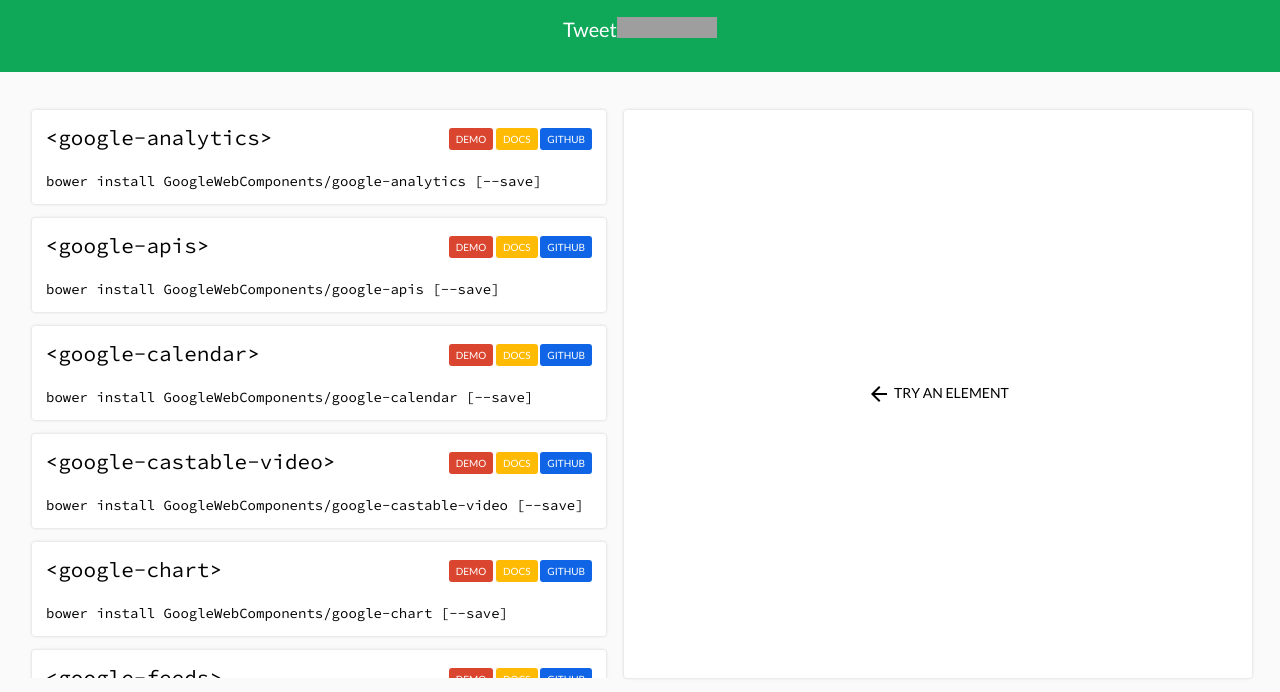
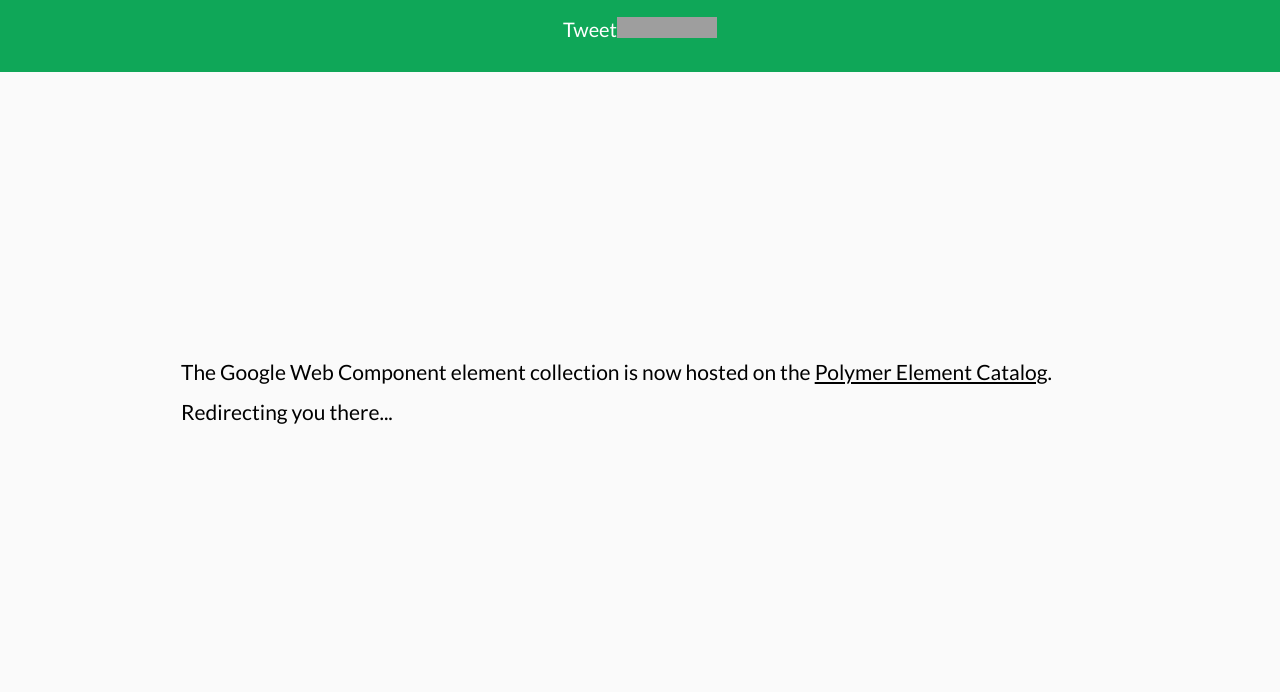
Before and after one commit to GoogleWebComponents/googlewebcomponents.github.io, a website: page index.html in a window 1280 px wide. Shown: the part 122-814 px from the top of the page. Drawn offline with Linux system fonts and the light colour scheme; grey boxes are pictures that could not be loaded.

Commit message:
Redirect to catalog

```diff
--- a/index.html
+++ b/index.html
@@ -6,6 +6,7 @@
   <meta name="viewport" content="width=device-width, minimum-scale=1.0, initial-scale=1.0, user-scalable=yes">
   <meta name="description" content="A collection of web components for Google APIs and services.">
   <meta itemprop="image" content="http://googlewebcomponents.github.io/img/logo.png">
+  <meta http-equiv="refresh" content="5;URL=https://elements.polymer-project.org/browse?package=google-web-components">
 
   <title>Google Web Components</title>
 
@@ -45,9 +46,14 @@
   </div>
 </header>
 
-<main>
+<main class="layout horizontal center-center">
 
-<template id="t" is="dom-bind">
+
+<h2 style="max-width: 75%;line-height:40px">
+  The Google Web Component element collection is now hosted on the <a href="https://elements.polymer-project.org/browse?package=google-web-components" style="text-decoration:underline">Polymer Element Catalog</a>. Redirecting you there...
+</h2>
+
+<!-- <template id="t" is="dom-bind">
 
 <article id="list">
   <template is="dom-repeat" items="{{elements}}" as="e">
@@ -69,7 +75,7 @@
   <iframe src="{{iframeSrc}}" hidden="{{!iframeSrc}}"></iframe>
 </article>
 
-</template>
+</template> -->
 
 </main>
 
@@ -79,60 +85,60 @@
 <footer> -->
 
 <script>
-(function() {
+// (function() {
 
-var ELEMENTS = [
-  {org: 'GoogleWebComponents', repo: 'google-map'},
-  {org: 'GoogleWebComponents', repo: 'google-apis'},
-  {org: 'GoogleWebComponents', repo: 'google-analytics'},
-  {org: 'GoogleWebComponents', repo: 'google-calendar'},
-  {org: 'GoogleWebComponents', repo: 'google-castable-video'},
-  {org: 'GoogleWebComponents', repo: 'google-hangout-button'},
-  {org: 'GoogleWebComponents', repo: 'google-feeds'},
-  {org: 'GoogleWebComponents', repo: 'google-sheets'},
-  {org: 'GoogleWebComponents', repo: 'google-url-shortener'},
-  // {org: 'GoogleWebComponents', repo: 'google-drive'},
-  {org: 'GoogleWebComponents', repo: 'google-signin'},
-  {org: 'GoogleWebComponents', repo: 'google-chart'},
-  {org: 'GoogleWebComponents', repo: 'google-streetview-pano'},
-  {org: 'GoogleWebComponents', repo: 'google-youtube'},
-  {org: 'GoogleWebComponents', repo: 'google-youtube-upload'},
-];
+// var ELEMENTS = [
+//   {org: 'GoogleWebComponents', repo: 'google-map'},
+//   {org: 'GoogleWebComponents', repo: 'google-apis'},
+//   {org: 'GoogleWebComponents', repo: 'google-analytics'},
+//   {org: 'GoogleWebComponents', repo: 'google-calendar'},
+//   {org: 'GoogleWebComponents', repo: 'google-castable-video'},
+//   {org: 'GoogleWebComponents', repo: 'google-hangout-button'},
+//   {org: 'GoogleWebComponents', repo: 'google-feeds'},
+//   {org: 'GoogleWebComponents', repo: 'google-sheets'},
+//   {org: 'GoogleWebComponents', repo: 'google-url-shortener'},
+//   // {org: 'GoogleWebComponents', repo: 'google-drive'},
+//   {org: 'GoogleWebComponents', repo: 'google-signin'},
+//   {org: 'GoogleWebComponents', repo: 'google-chart'},
+//   {org: 'GoogleWebComponents', repo: 'google-streetview-pano'},
+//   {org: 'GoogleWebComponents', repo: 'google-youtube'},
+//   {org: 'GoogleWebComponents', repo: 'google-youtube-upload'},
+// ];
+//
+// ELEMENTS.sort(function (a, b) {
+//   if (a.repo > b.repo) {
+//     return 1;
+//   }
+//   if (a.repo < b.repo) {
+//     return -1;
+//   }
+//   // a must be equal to b
+//   return 0;
+// });
 
-ELEMENTS.sort(function (a, b) {
-  if (a.repo > b.repo) {
-    return 1;
-  }
-  if (a.repo < b.repo) {
-    return -1;
-  }
-  // a must be equal to b
-  return 0;
-});
-
-var template = document.querySelector('#t');
-template.elements = ELEMENTS;
-template.iframeSrc = null;
-
-template.getHost = function(org) {
-  return '//' + org + '.github.io';
-};
-
-template.loadDemo = function(e) {
-  var element = e.model.e;
-  this.iframeSrc = this.getHost(element.org) + '/' + element.repo +
-                   '/components/' + element.repo + '/demo/';
-};
-
-template._computeGithubLink = function(element) {
-  return 'https://github.com/' + element.org + '/' + element.repo;
-};
-
-template._computeBowerInstallCmd = function(element) {
-  return 'bower install ' + element.org + '/' + element.repo + ' [--save]';
-};
-
-})();
+// var template = document.querySelector('#t');
+// template.elements = ELEMENTS;
+// template.iframeSrc = null;
+//
+// template.getHost = function(org) {
+//   return '//' + org + '.github.io';
+// };
+//
+// template.loadDemo = function(e) {
+//   var element = e.model.e;
+//   this.iframeSrc = this.getHost(element.org) + '/' + element.repo +
+//                    '/components/' + element.repo + '/demo/';
+// };
+//
+// template._computeGithubLink = function(element) {
+//   return 'https://github.com/' + element.org + '/' + element.repo;
+// };
+//
+// template._computeBowerInstallCmd = function(element) {
+//   return 'bower install ' + element.org + '/' + element.repo + ' [--save]';
+// };
+//
+// })();
 
 // G+
 (function() {
```
